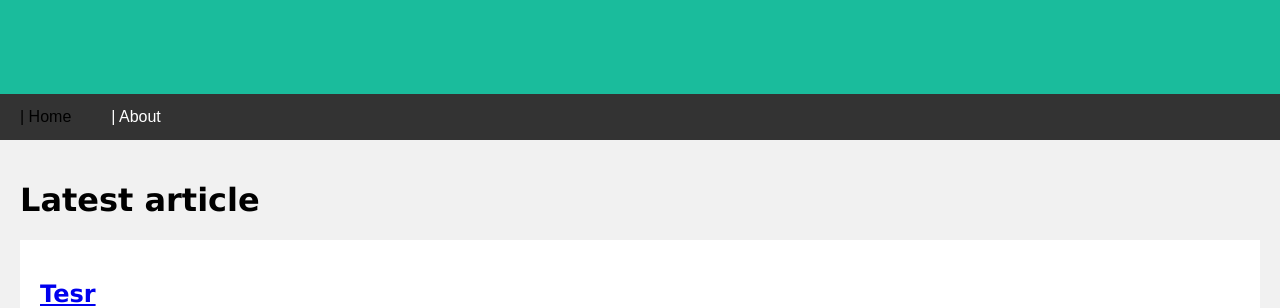
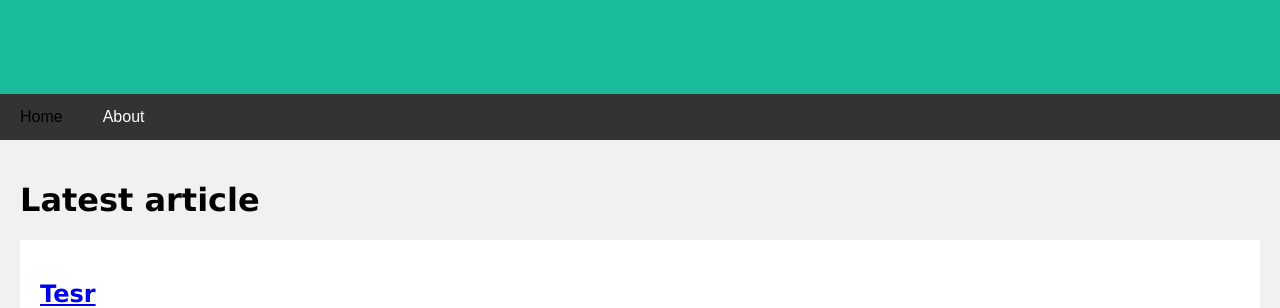
Before and after one commit to cleanblog/cleanblog.github.io, a Jekyll site: the page built from index.html, in a window 1280 px wide. Shown: the part 165-473 px from the top of the page. Built offline with Jekyll 4.4.1, drawn with Linux system fonts in a browser that asks for light colours.

Commit message:
Update default.html

```diff
--- a/_layouts/default.html
+++ b/_layouts/default.html
@@ -101,7 +101,7 @@ body {
   {% for item in site.nav %}
     <a class="button" href="{{ item.link }}"
       {% if page.url == item.link %} style="color: black;text-decoration:none;" {% endif %}
-    >|
+    >
       {{ item.name }}
     </a>
   {% endfor %}
@@ -117,6 +117,11 @@ body {
             {{ post.title }}
         </h2>
 {% endfor %}
+{% if post.lang == 'en' %}
+{{ post.content | strip_html | truncate:300 }}
+{% else %}
+{{ post.content | strip_html | truncate:200 }}
+{% endif %}
 </div>
 {% include footer.html %}
 
```
